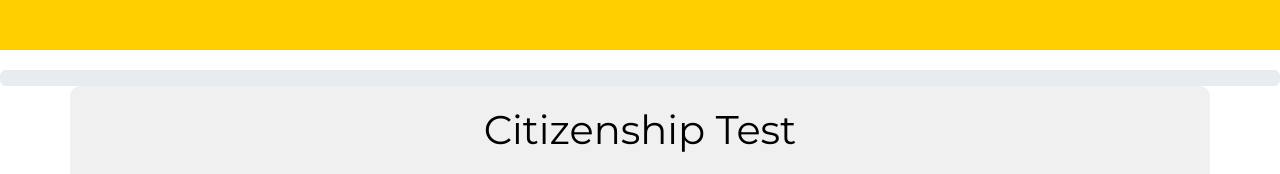
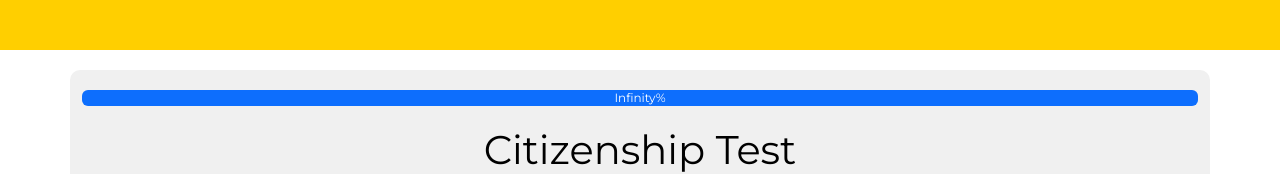
Before and after one commit to beka-zhvania/german-citizenship-test-client, a React (Create React App) app: page /citizenshiptest in a window 1280 px wide. Shown: the part 150-324 px from the top of the page. Built offline with nearby package versions, Linux system fonts and the light colour scheme; no server answers.

Commit message:
display progress bar for the test

```diff
--- a/src/components/CitizenshipTest.js
+++ b/src/components/CitizenshipTest.js
@@ -98,14 +98,20 @@ export default function CitizenshipTest() {
   }
 
 
+
+  const progressBarWidth = `${(order+1)/queue.length * 100}%`
   return (
     <>
       <div className="image-section">
           {/* Placeholder for image on top of the page */}
       </div>
-      <div className="progress">
-      </div>
+
       <div className='container'>
+        <div className="progress">
+          <div className="progress-bar" role="progressbar" style={{width: progressBarWidth}} aria-valuenow="25" aria-valuemin="0" aria-valuemax="100">
+            {progressBarWidth}
+          </div>
+        </div>
         <h1 className='title'>Citizenship Test</h1>
 
         <Questions className='question-component' onSelected={onSelected} />
--- a/src/styles/CitizenshipTest.css
+++ b/src/styles/CitizenshipTest.css
@@ -7,3 +7,12 @@
 .back {
     margin-right: 20px; /* Add right margin to create space between buttons */
   }
+
+  .progress {
+    width: 100%; /* Ensure it spans the full width of its parent */
+    margin-bottom: 20px;  /* Add some space below the bar */
+  }
+
+  .progress-bar {
+    width: 100%; /* Start with full width to test if it fills the container */
+  }
```
